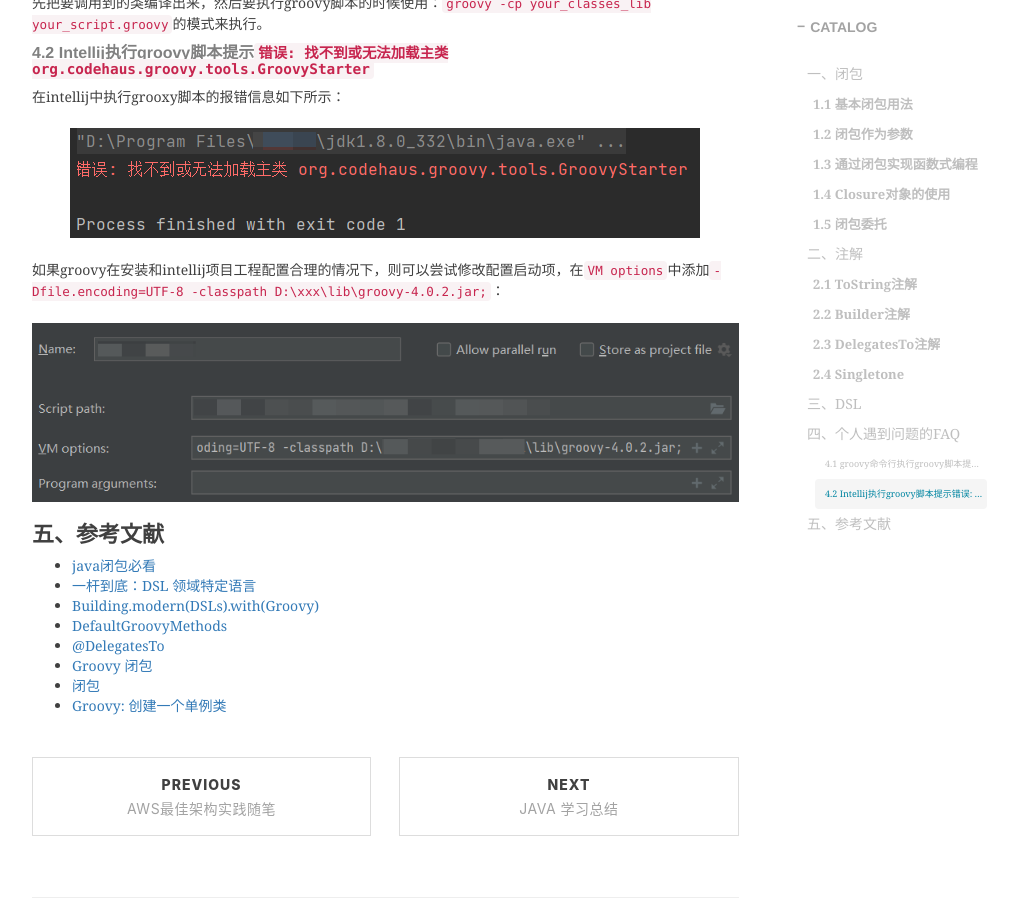
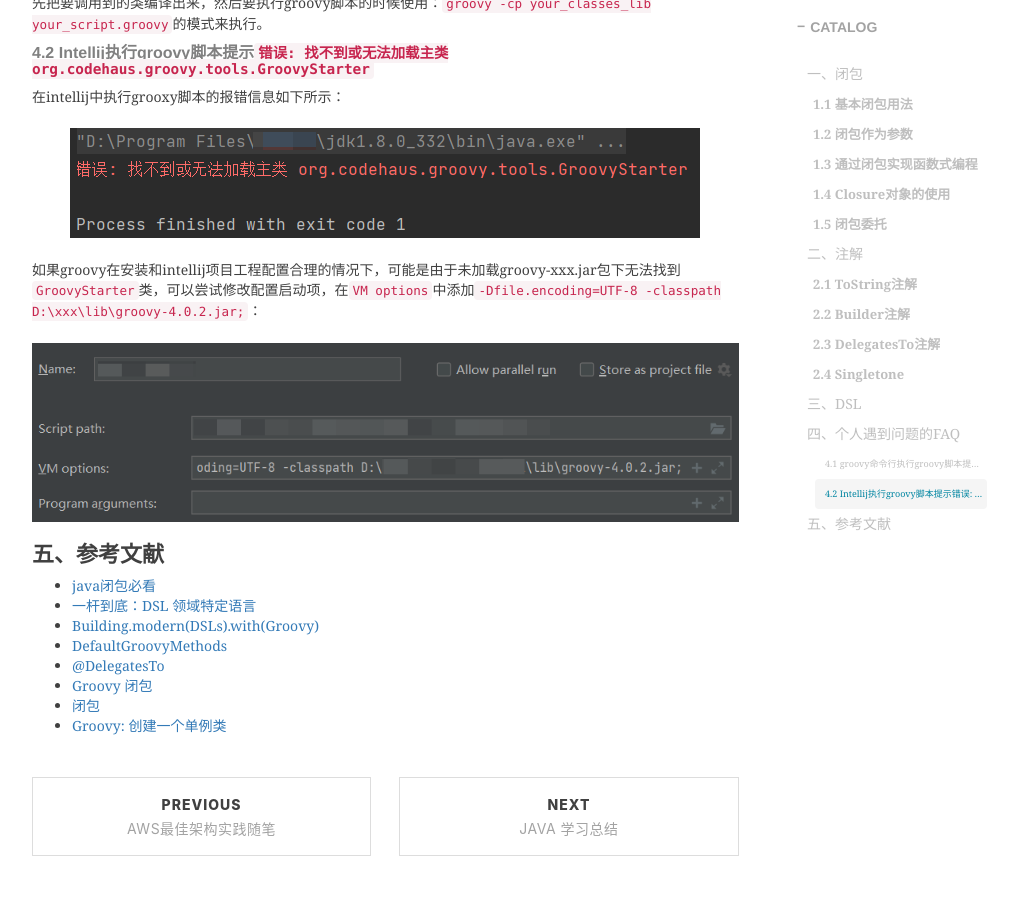
Before and after one commit to shihai1991/shihai1991.github.io, a Jekyll site: the page built from _posts/2023-03-01-groovy学习.md, in a window 1280 px wide and 900 px high, scrolled down 7217 px. Shown: the whole window, without its empty margins (233-1246 px from the left). Built offline with Jekyll 4.4.1, drawn with Linux system fonts in a browser that asks for light colours; nearby versions of some CDN libraries; comment, search, counter and statistics services are not loaded.

Commit message:
Update 2023-03-01-groovy学习.md

```diff
--- a/_posts/2023-03-01-groovy学习.md
+++ b/_posts/2023-03-01-groovy学习.md
@@ -340,7 +340,7 @@ class Copy implements Serializable{
 #### 4.2 Intellij执行groovy脚本提示`错误: 找不到或无法加载主类 org.codehaus.groovy.tools.GroovyStarter`
 在intellij中执行grooxy脚本的报错信息如下所示：
 ![]({{site.baseurl}}/img/2023/Q1/20230323-IDE执行groovy脚本失败.png)
-如果groovy在安装和intellij项目工程配置合理的情况下，则可以尝试修改配置启动项，在`VM options`中添加`-Dfile.encoding=UTF-8 -classpath D:\xxx\lib\groovy-4.0.2.jar;`：
+如果groovy在安装和intellij项目工程配置合理的情况下，可能是由于未加载groovy-xxx.jar包下无法找到`GroovyStarter`类，可以尝试修改配置启动项，在`VM options`中添加`-Dfile.encoding=UTF-8 -classpath D:\xxx\lib\groovy-4.0.2.jar;`：
 ![]({{site.baseurl}}/img/2023/Q1/20230323-IDE执行groovy脚本配置修改.png)
 
 # 五、参考文献
```
